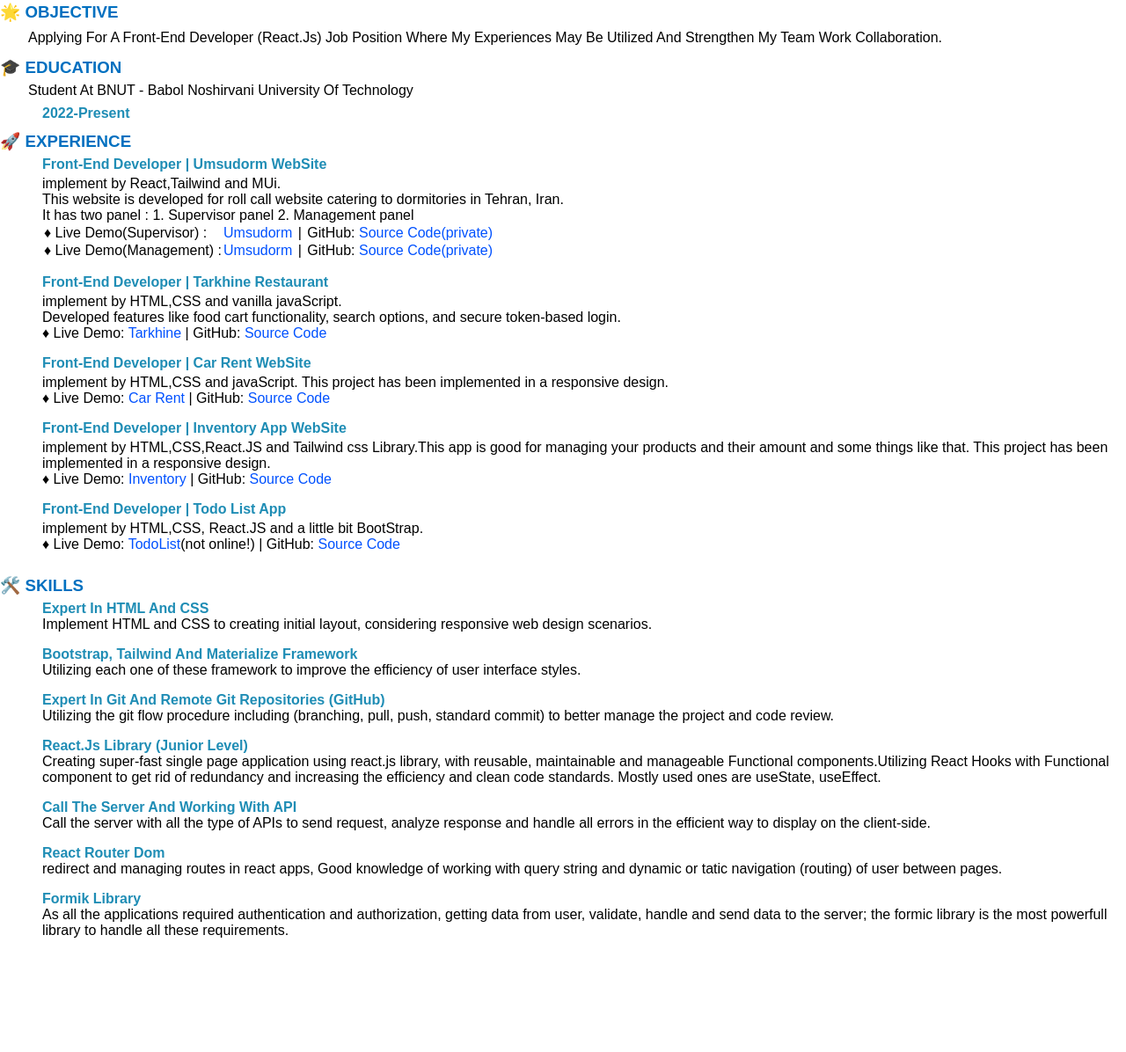
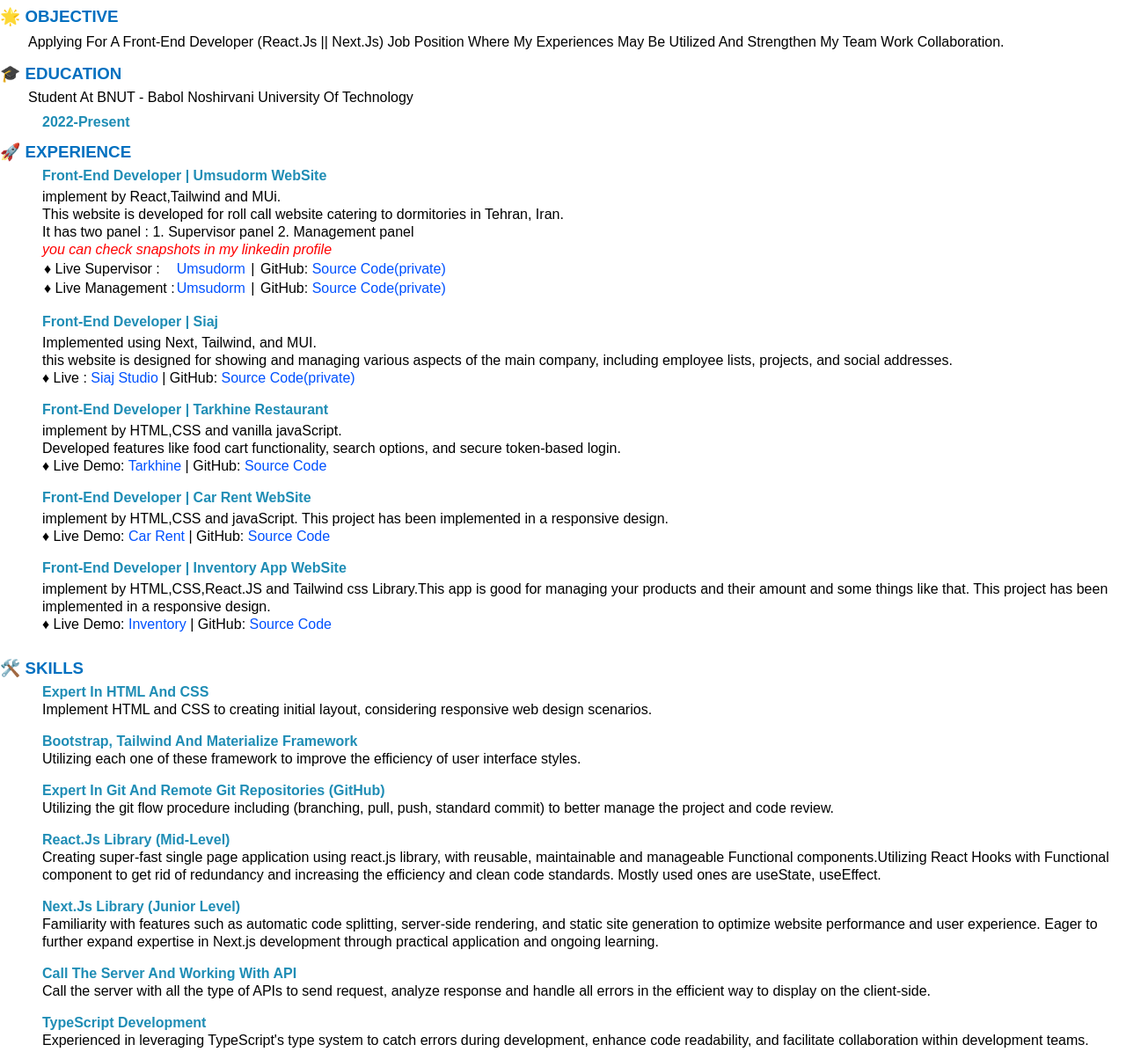
Before and after one commit to IsAmirMmd/cv-resume, a plain HTML site: page index.html in a window 1280 px wide. Shown: the part 129-1325 px from the top of the page at 88% size. Before the commit the page ends 1212 px from the top, so only its background shows below. Drawn offline with Linux system fonts and the light colour scheme.

Commit message:
update resume

```diff
--- a/index.html
+++ b/index.html
@@ -10,6 +10,8 @@
         box-sizing: border-box;
         margin: 0;
         padding: 0;
+
+        line-height: 1.25;
       }
       h1 {
         font-weight: 900;
@@ -107,8 +109,9 @@
       <p
         style="text-transform: capitalize; margin-left: 2rem; line-height: 150%"
       >
-        Applying For A Front-End Developer (React.Js) Job Position Where My
-        Experiences May Be Utilized And Strengthen My Team Work Collaboration.
+        Applying For A Front-End Developer (React.Js || Next.js) Job Position
+        Where My Experiences May Be Utilized And Strengthen My Team Work
+        Collaboration.
       </p>
     </div>
     <div>
@@ -136,11 +139,14 @@
           >implement by React,Tailwind and MUi.<br />This website is developed
           for roll call website catering to dormitories in Tehran, Iran.<br />
           It has two panel : 1. Supervisor panel 2. Management panel<br />
+          <i style="color: red"
+            >you can check snapshots in my linkedin profile</i
+          >
           <table>
             <tr>
-              <td>♦ Live Demo(Supervisor) :</td>
+              <td>♦ Live Supervisor :</td>
               <td>
-                <a href="https://umsudorm.netlify.app/"> Umsudorm</a>
+                <a href="https://supervisor.umsudorm.ir"> Umsudorm</a>
               </td>
               <td>&nbsp;|&nbsp;</td>
               <td>
@@ -151,9 +157,9 @@
               </td>
             </tr>
             <tr>
-              <td>♦ Live Demo(Management) :</td>
+              <td>♦ Live Management :</td>
               <td>
-                <a href="https://m-umsu.netlify.app/"> Umsudorm </a>
+                <a href="https://management.umsudorm.ir/"> Umsudorm </a>
               </td>
               <td>&nbsp;|&nbsp;</td>
               <td>
@@ -164,6 +170,19 @@
               </td>
             </tr>
           </table>
+        </span>
+      </div>
+
+      <div>
+        <p>Front-End Developer | Siaj</p>
+        <span>
+          Implemented using Next, Tailwind, and MUI.<br />this website is
+          designed for showing and managing various aspects of the main company,
+          including employee lists, projects, and social addresses.
+          <br />
+          ♦ Live :
+          <a href="http://www.siajstudio.ir/"> Siaj Studio</a> | GitHub:
+          <a href="https://github.com/IsAmirMmd"> Source Code(private) </a>
         </span>
       </div>
 
@@ -179,6 +198,7 @@
           <a href="https://github.com/isamirmmd/tarkhine"> Source Code </a>
         </span>
       </div>
+
       <div>
         <p>Front-End Developer | Car Rent WebSite</p>
         <span>
@@ -203,18 +223,8 @@
           <a href="https://github.com/IsAmirMmd/inventory-app"> Source Code </a>
         </span>
       </div>
+    </div>
 
-      <div>
-        <p>Front-End Developer | Todo List App</p>
-        <span
-          >implement by HTML,CSS, React.JS and a little bit BootStrap.<br />
-          ♦ Live Demo:
-          <a href="https://github.com/IsAmirMmd/todo-list"> TodoList</a>(not
-          online!) | GitHub:
-          <a href="https://github.com/IsAmirMmd/todo-list"> Source Code </a>
-        </span>
-      </div>
-    </div>
     <div id="skills">
       <h3>🛠️ SKILLS</h3>
       <div>
@@ -239,13 +249,23 @@
         </p>
       </div>
       <div>
-        <p>React.js Library (Junior Level)</p>
+        <p>React.js Library (Mid-Level)</p>
         <p>
           Creating super-fast single page application using react.js library,
           with reusable, maintainable and manageable Functional
           components.Utilizing React Hooks with Functional component to get rid
           of redundancy and increasing the efficiency and clean code standards.
           Mostly used ones are useState, useEffect.
+        </p>
+      </div>
+      <div>
+        <p>Next.js Library (Junior Level)</p>
+        <p>
+          Familiarity with features such as automatic code splitting,
+          server-side rendering, and static site generation to optimize website
+          performance and user experience. Eager to further expand expertise in
+          Next.js development through practical application and ongoing
+          learning.
         </p>
       </div>
       <div>
@@ -257,11 +277,11 @@
         </p>
       </div>
       <div>
-        <p>react router dom</p>
+        <p>TypeScript development</p>
         <p>
-          redirect and managing routes in react apps, Good knowledge of working
-          with query string and dynamic or tatic navigation (routing) of user
-          between pages.
+          Experienced in leveraging TypeScript's type system to catch errors
+          during development, enhance code readability, and facilitate
+          collaboration within development teams.
         </p>
       </div>
       <div>
```
Also changed, not shown: 2 other files.
